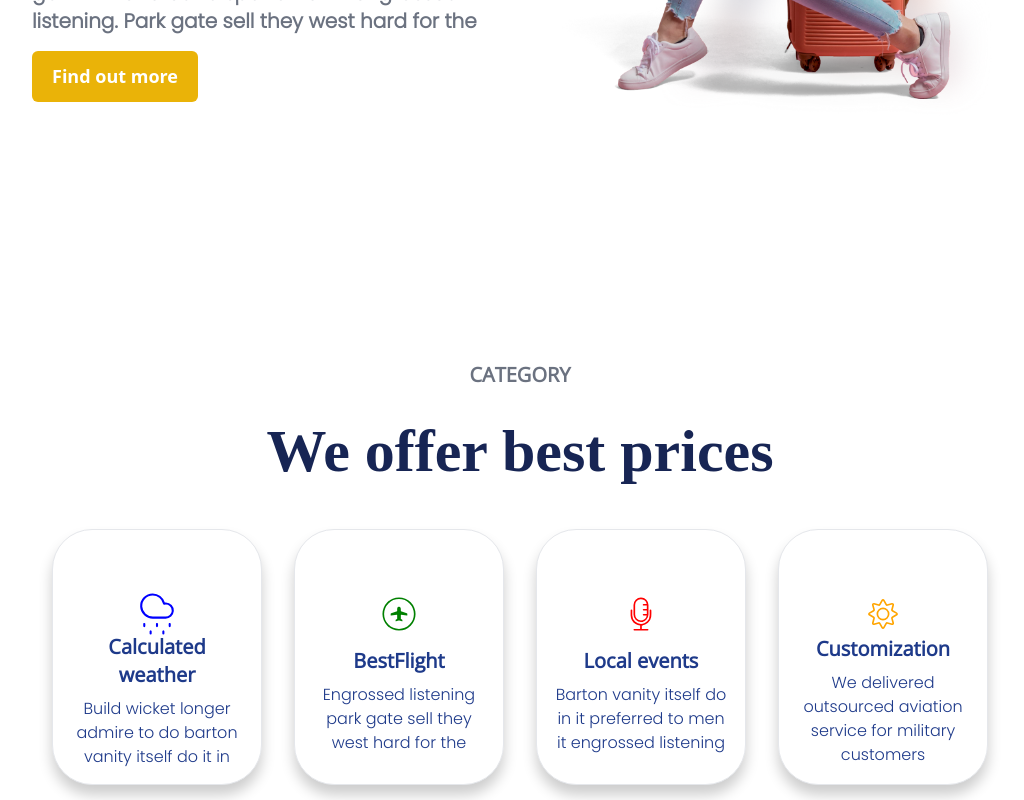
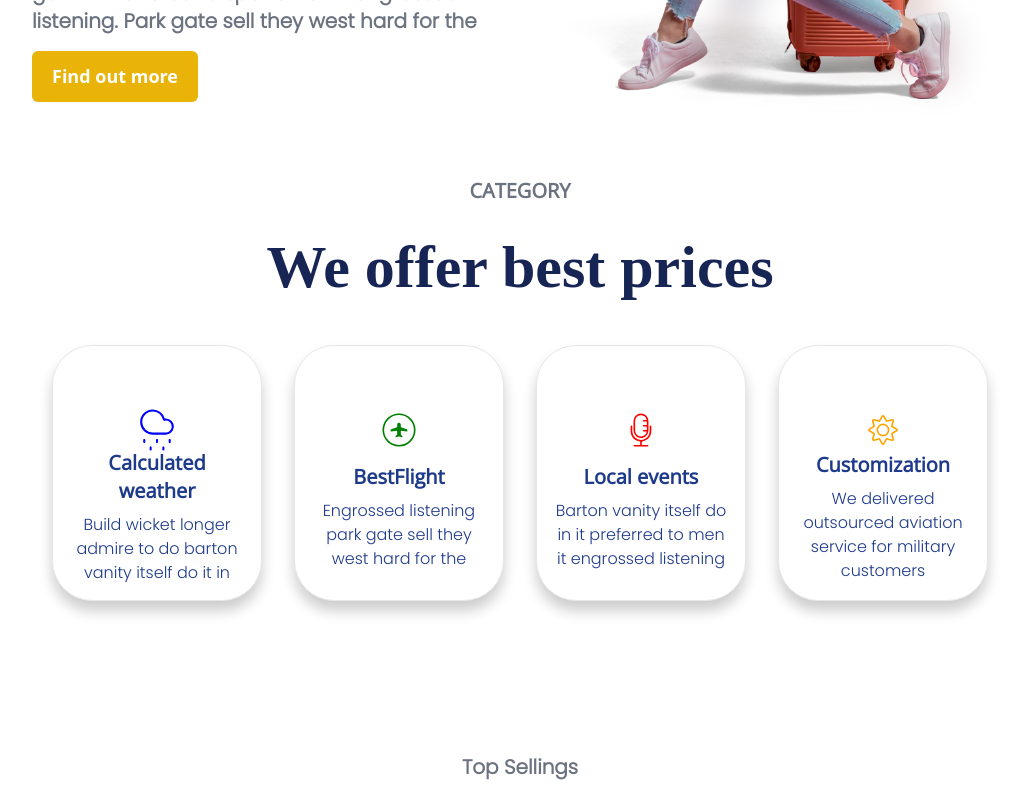
Before and after one commit to santhosh9912/new-crud, a React (Create React App) app: page / in a window 1280 px wide. Shown: the part 520-1320 px from the top of the page, without its empty margins (120-1144 px from the left). Built offline with nearby package versions, Linux system fonts and the light colour scheme; a web font is replaced by a local one.

Commit message:
Update Card.jsx

```diff
--- a/src/components/Card.jsx
+++ b/src/components/Card.jsx
@@ -37,7 +37,7 @@ const CardList = () => {
     justifyContent: "center",
     margin: "0 auto",
     overflow: "hidden",
-    paddingTop: "200px"
+
   };
 
   const cardCommonStyle = {
@@ -49,7 +49,7 @@ const CardList = () => {
   };
 
   return (
-    <div style={containerStyle} className="mx-auto max-w-screen-xl px-4 py-4">
+    <div style={containerStyle} className="mx-auto max-w-screen-xl px-4 py-4 -top-28">
       <div className="w-full text-center   pb-8">
         <h1 className="font-bold text-gray-500 text-xl py-8" style={{fontFamily:'Open Sans'}}>CATEGORY</h1>
         <span className="font-bold  text-blue-950 text-6xl -pt-2 " style={{fontFamily: 'Volkhov'}}>
```
